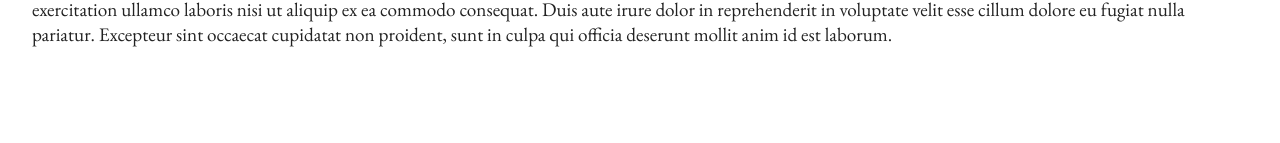
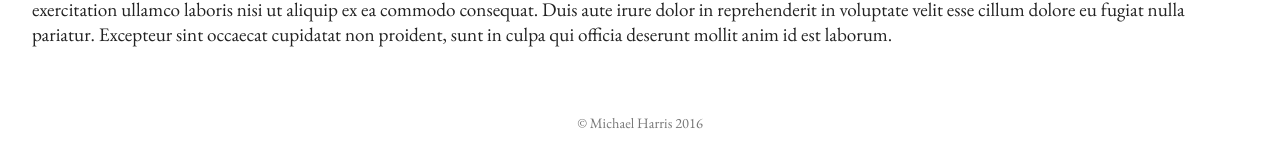
Before and after one commit to jbmdharris/jbmdharris.github.io, a Jekyll site: the page new.html, which Jekyll copies as it is, in a window 1280 px wide. Shown: the part 864-1007 px from the top of the page. Built offline with Jekyll 4.4.1, drawn with Linux system fonts in a browser that asks for light colours; before the commit the page ends 962 px from its top, so only the background shows below that.

Commit message:
added license information

```diff
--- a/new.html
+++ b/new.html
@@ -8,6 +8,8 @@
 	<meta name="description" content="Front-end web developer with 25+ years successfully creating outstanding content, delivering innovative products, and leading empowered teams.">
 	<meta name="keywords" content="Web Developer, Front-end Developer, Software Developer, Software Engineer">
   <meta name="author" content="Michael Harris">
+  <meta name="dcterms.date" content="2016-07-03"/>
+  <meta name="dcterms.rights" content="© Michael Harris 2016"/>
   <title>Michael Harris</title>
   <link href='https://fonts.googleapis.com/css?family=EB+Garamond' rel='stylesheet' type='text/css'>
   <link href="s.css" rel="stylesheet" type="text/css" />
@@ -46,6 +48,10 @@
       <p>Lorem ipsum dolor sit amet, consectetur adipiscing elit, sed do eiusmod tempor incididunt ut labore et dolore magna aliqua. Ut enim ad minim veniam, quis nostrud exercitation ullamco laboris nisi ut aliquip ex ea commodo consequat. Duis aute irure dolor in reprehenderit in voluptate velit esse cillum dolore eu fugiat nulla pariatur. Excepteur sint occaecat cupidatat non proident, sunt in culpa qui officia deserunt mollit anim id est laborum.</p>
       <p>Lorem ipsum dolor sit amet, consectetur adipiscing elit, sed do eiusmod tempor incididunt ut labore et dolore magna aliqua. Ut enim ad minim veniam, quis nostrud exercitation ullamco laboris nisi ut aliquip ex ea commodo consequat. Duis aute irure dolor in reprehenderit in voluptate velit esse cillum dolore eu fugiat nulla pariatur. Excepteur sint occaecat cupidatat non proident, sunt in culpa qui officia deserunt mollit anim id est laborum.</p>
     </div>
+
+    <footer>
+      <p>&copy; Michael Harris 2016</p>
+    </footer>
   </div>
 </body>
 </html>
--- a/s.css
+++ b/s.css
@@ -96,6 +96,12 @@
   padding: 2rem;
 }
 
+footer {
+  color: #777;
+  text-align: center;
+  font-size: 0.9rem;
+}
+
 /* ===== responsive ===== */
 @media only screen and (max-width: 30rem) {
   .banner {
```
Also changed, not shown: LICENSE.txt (added).
